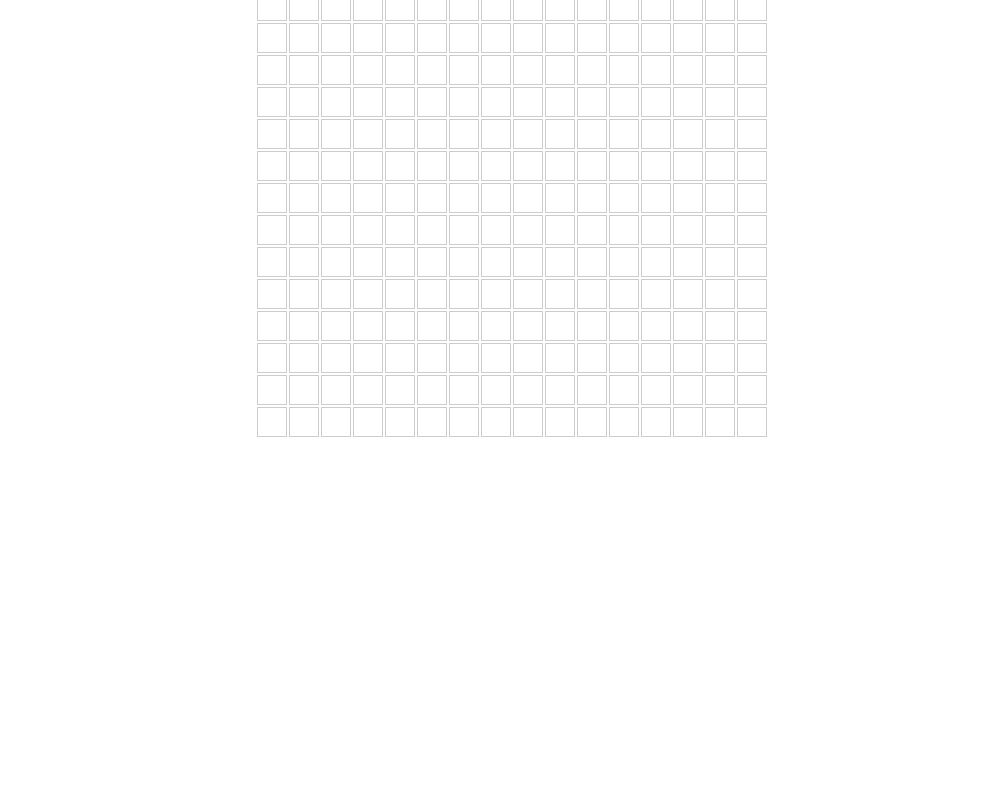
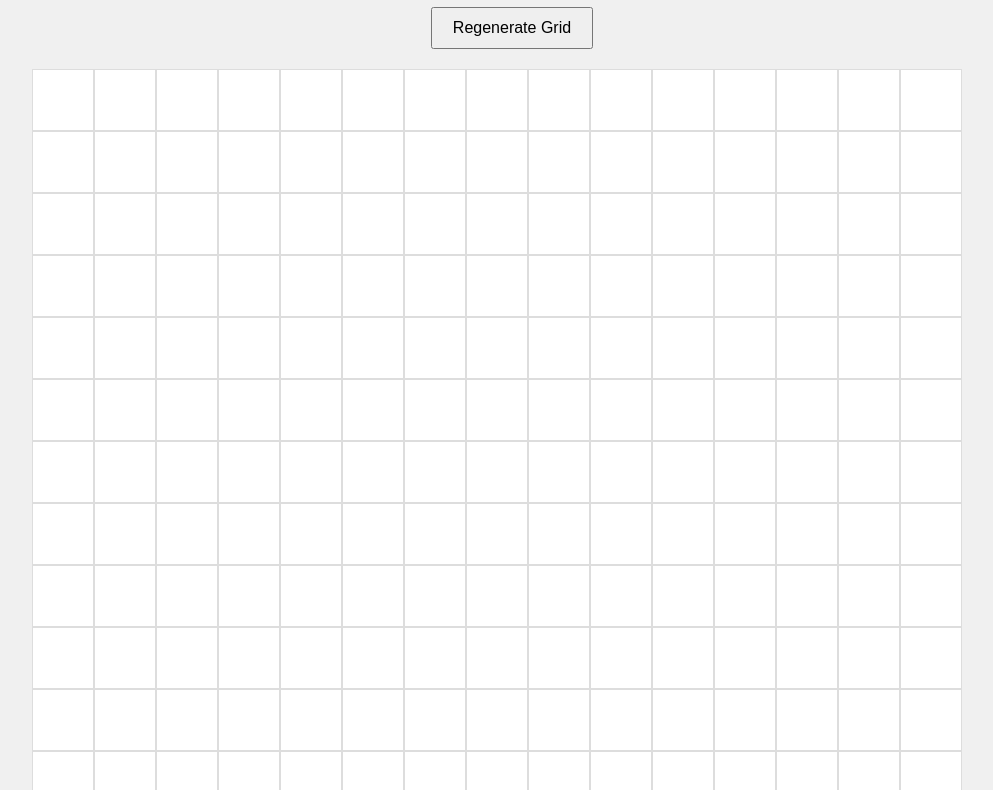
Before and after one commit to fed26sto-fundamentals/etch-a-sketch-hannac7, a plain HTML site: page index.html in a window 1280 px wide. Shown: the part 81-871 px from the top of the page, without its empty margins (128-1121 px from the left). Before the commit the page ends 800 px from the top, so only its background shows below. Drawn offline with Linux system fonts and the light colour scheme.

Commit message:
added hover and regenerate button

```diff
--- a/index.html
+++ b/index.html
@@ -3,11 +3,15 @@
 <head>
     <meta charset="UTF-8">
     <meta name="viewport" content="width=device-width, initial-scale=1.0">
-    <title>Etch a Sketch</title>
+    <title>16x16 Grid</title>
     <link rel="stylesheet" href="style.css">
 </head>
 <body>
-    <div id="grid-container"></div>
+    <header>
+        <h1>ETCH-A-SKETCH</h1>
+    </header>
+    <button id="regenerateButton">Regenerate Grid</button>
+    <div id="container"></div>
     <script src="script.js"></script>
 </body>
 </html>
--- a/script.js
+++ b/script.js
@@ -1,10 +1,48 @@
 document.addEventListener('DOMContentLoaded', () => {
-    const gridContainer = document.getElementById('grid-container');
-    const gridSize = 16; // 16x16 grid
+    const container = document.getElementById('container');
+    const regenerateButton = document.getElementById('regenerateButton');
+    const defaultSize = 16;
+    const defaultWidth = 960;
 
-    for (let i = 0; i < gridSize * gridSize; i++) {
-        const div = document.createElement('div');
-        div.className = 'grid-item';
-        gridContainer.appendChild(div);
+
+    function generateGrid(size) {
+        const squareSize = defaultWidth / size;
+        container.innerHTML = '';
+        container.style.width = `${defaultWidth}px`;
+        container.style.height = `${defaultWidth}px`;
+
+        for (let i = 0; i < size * size; i++) {
+            const square = document.createElement('div');
+            square.className = 'grid-square';
+            square.style.width = `${squareSize}px`;
+            square.style.height = `${squareSize}px`;
+            container.appendChild(square);
+        }
+
+
+        container.addEventListener('mouseover', (event) => {
+            if (event.target.classList.contains('grid-square')) {
+                event.target.classList.add('hovered');
+            }
+        });
+
+        container.addEventListener('mouseout', (event) => {
+            if (event.target.classList.contains('grid-square')) {
+                event.target.classList.remove('hovered');
+            }
+        });
     }
+
+
+    generateGrid(defaultSize);
+
+
+    regenerateButton.addEventListener('click', () => {
+        let newSize;
+        do {
+            newSize = parseInt(prompt('Enter the number of squares per side (max 100):'), 16);
+        } while (isNaN(newSize) || newSize <= 0 || newSize > 100);
+
+        generateGrid(newSize);
+    });
 });
--- a/style.css
+++ b/style.css
@@ -1,20 +1,31 @@
 body {
     display: flex;
+    flex-direction: column;
+    align-items: center;
     justify-content: center;
-    align-items: center;
+    background-color: #f0f0f0;
 }
 
-#grid-container {
-    display: grid;
-    grid-template-columns: repeat(16, 30px);
-    grid-template-rows: repeat(16, 30px);
-    gap: 2px;
+#regenerateButton {
+    margin-bottom: 20px;
+    padding: 10px 20px;
+    font-size: 16px;
+    cursor: pointer;
 }
 
-.grid-item {
-    background-color: #ffffff;
-    border: 1px solid #ccc;
-    box-sizing: border-box;
-    width: 30px;
-    height: 30px;
+#container {
+    display: flex;
+    flex-wrap: wrap;
+    width: 960px;
+    height: 960px;
 }
+
+.grid-square {
+    background-color: #fff;
+    border: 1px solid #ddd;
+    transition: background-color 0.3s;
+}
+
+.grid-square.hovered {
+    background-color: #000;
+}
```
